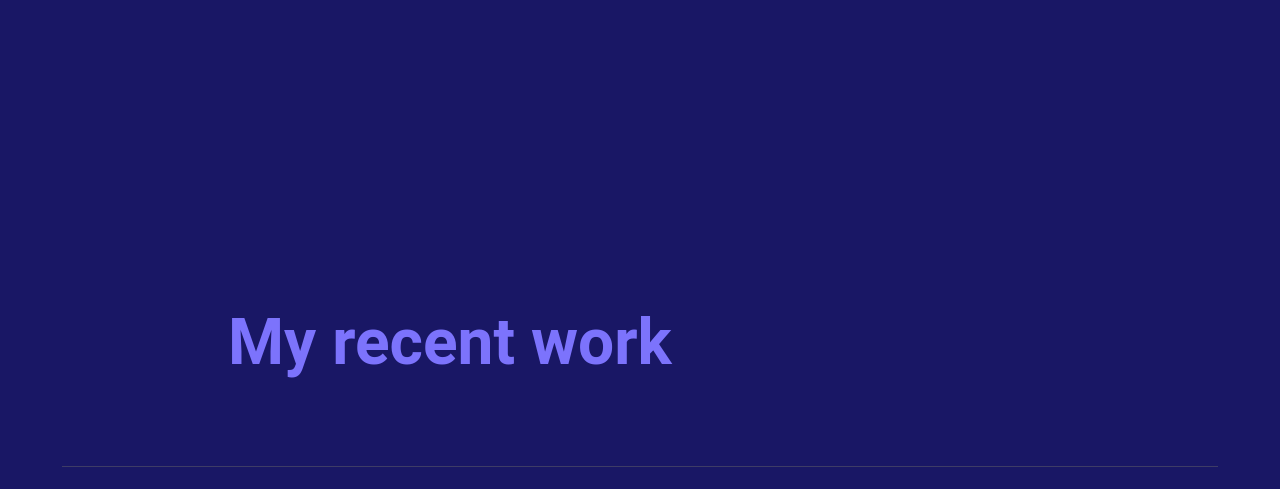
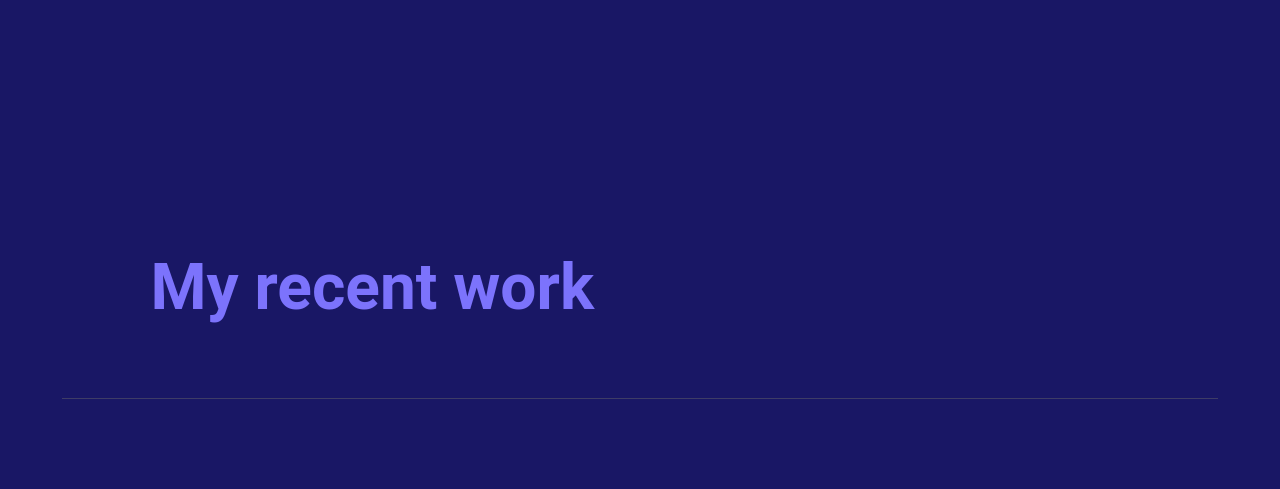
Before and after one commit to wandergithub/Portfolio, a website: page docs/index.html in a window 1280 px wide. Shown: the part 1090-1579 px from the top of the page. Drawn offline with Linux system fonts and the light colour scheme; grey boxes are pictures that could not be loaded.

Commit message:
Improve responsiveness on Work section just after the width surpasses 768px

```diff
--- a/docs/desktop.css
+++ b/docs/desktop.css
@@ -164,7 +164,6 @@
     justify-items: center;
     align-items: center;
     row-gap: 200px;
-    margin: 85px 200px 33px 200px;
   }
 
   #section-3 .title {
```
